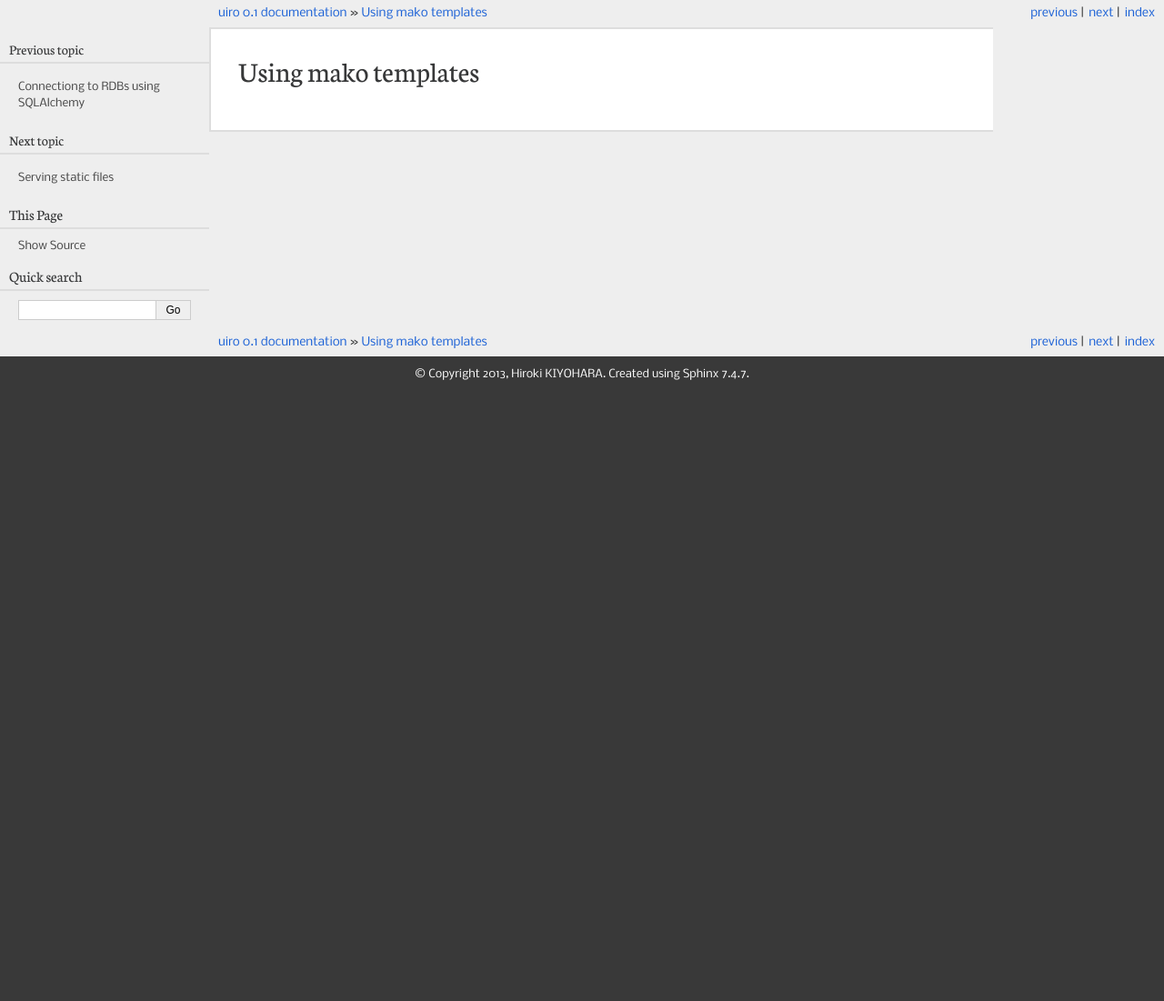
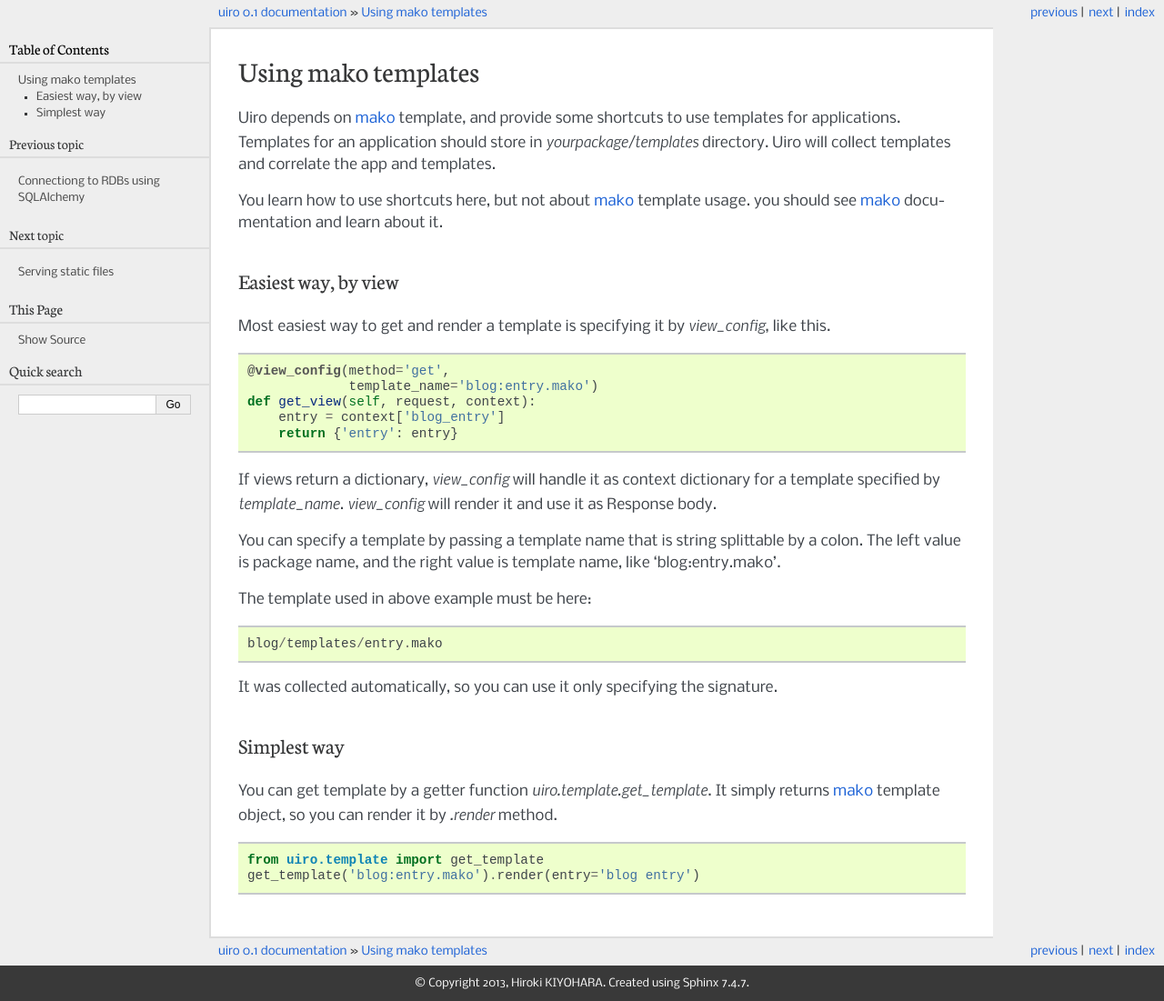
Before and after one commit to hirokiky/uiro, a Sphinx documentation site: the page built from docs/templates.rst, in a window 1280 px wide. Shown: the whole page at 91% size. Built offline with Sphinx 7.4.7, drawn with Linux system fonts in a browser that asks for light colours; before the commit the page ends 900 px from its top, so only the background shows below that.

Commit message:
Added detail for the templates doc

```diff
--- a/docs/templates.rst
+++ b/docs/templates.rst
@@ -1,2 +1,54 @@
 Using mako templates
 ====================
+
+Uiro depends on mako_ template, and provide some shortcuts to use templates
+for applications.
+Templates for an application should store in `yourpackage/templates` directory.
+Uiro will collect templates and correlate the app and templates.
+
+You learn how to use shortcuts here, but not about mako_ template
+usage. you should see mako_ documentation and learn about it.
+
+Easiest way, by view
+--------------------
+Most easiest way to get and render a template is specifying
+it by `view_config`, like this.
+
+.. code-block:: python
+
+    @view_config(method='get',
+                 template_name='blog:entry.mako')
+    def get_view(self, request, context):
+        entry = context['blog_entry']
+        return {'entry': entry}
+
+If views return a dictionary, `view_config` will handle
+it as context dictionary for a template specified by `template_name`.
+`view_config` will render it and use it as Response body.
+
+You can specify a template by passing a template name
+that is string splittable by a colon.
+The left value is package name,
+and the right value is template name, like 'blog:entry.mako'.
+
+The template used in above example must be here::
+
+    blog/templates/entry.mako
+
+It was collected automatically, so you can use it only specifying
+the signature.
+
+Simplest way
+------------
+
+You can get template by a getter function
+`uiro.template.get_template`.
+It simply returns mako_ template object, so you can
+render it by `.render` method.
+
+.. code-block:: python
+
+    from uiro.template import get_template
+    get_template('blog:entry.mako').render(entry='blog entry')
+
+.. _mako: http://www.makotemplates.org/
```
